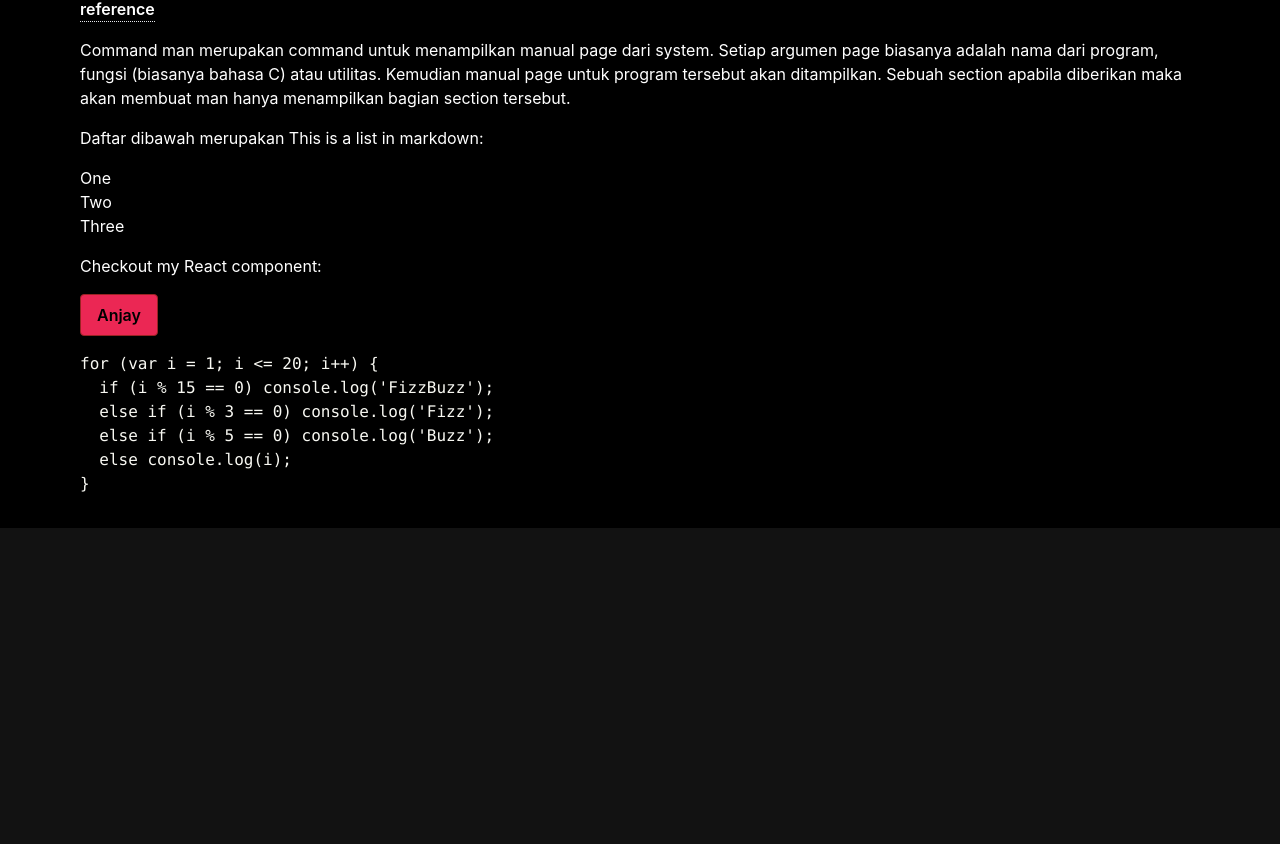
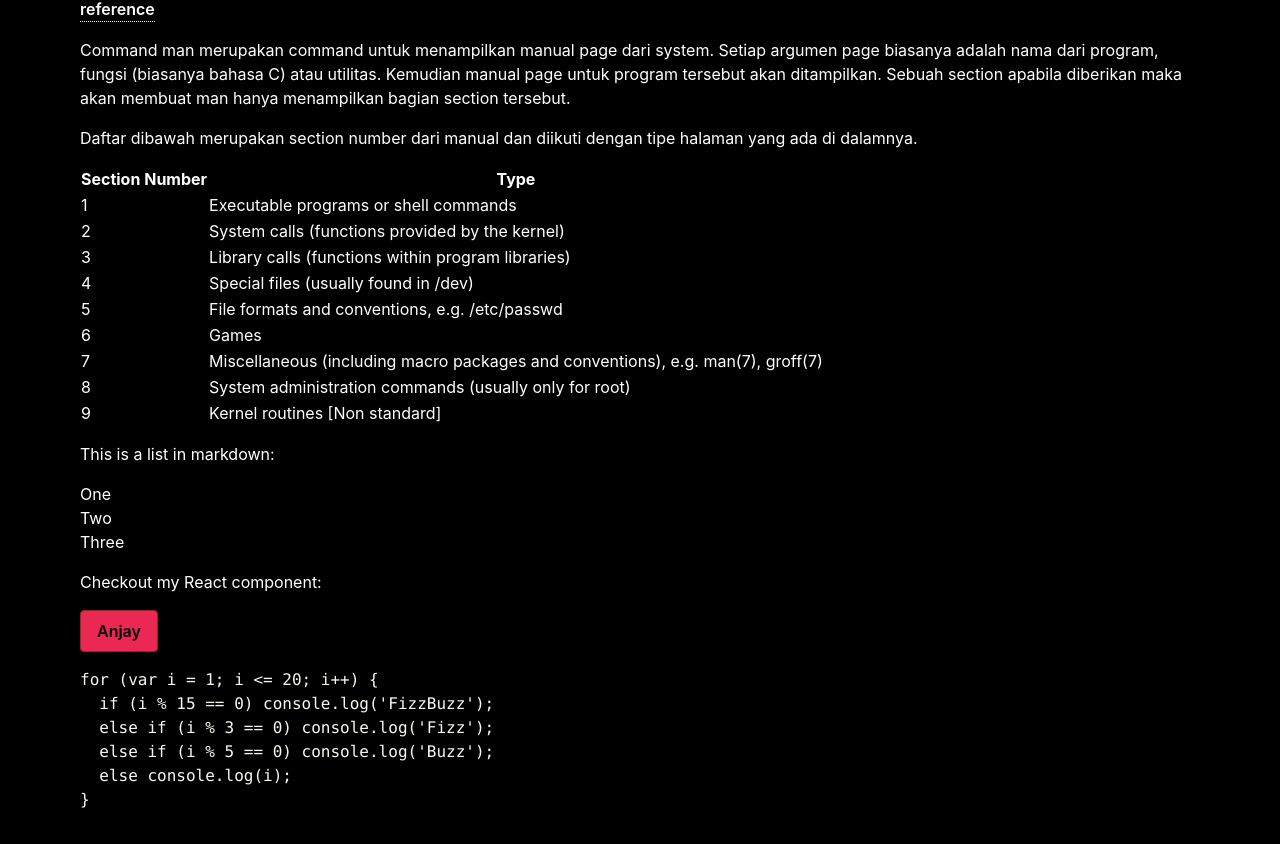
Before and after one commit to LordRonz/workshop-netsec-b201, a Next.js app: page / in a window 1280 px wide. Shown: the part 596-1440 px from the top of the page. Before the commit the page ends 1124 px from the top, so only its background shows below. Built offline with nearby package versions, Linux system fonts and the light colour scheme; no server answers.

Commit message:
feat: update content

```diff
--- a/src/contents/index.mdx
+++ b/src/contents/index.mdx
@@ -25,7 +25,20 @@ Command man merupakan command untuk menampilkan manual page dari system.
 Setiap argumen page biasanya adalah nama dari program, fungsi (biasanya bahasa C) atau utilitas.
 Kemudian manual page untuk program tersebut akan ditampilkan. Sebuah section apabila diberikan maka akan membuat man hanya menampilkan bagian section tersebut.
 
-Daftar dibawah merupakan
+Daftar dibawah merupakan section number dari manual dan diikuti dengan tipe halaman yang ada di dalamnya.
+
+| Section Number | Type                                                                            |
+| -------------- | ------------------------------------------------------------------------------- |
+| 1              | Executable programs or shell commands                                           |
+| 2              | System calls (functions provided by the kernel)                                 |
+| 3              | Library calls (functions within program libraries)                              |
+| 4              | Special files (usually found in /dev)                                           |
+| 5              | File formats and conventions, e.g. /etc/passwd                                  |
+| 6              | Games                                                                           |
+| 7              | Miscellaneous (including macro packages and conventions), e.g. man(7), groff(7) |
+| 8              | System administration commands (usually only for root)                          |
+| 9              | Kernel routines [Non standard]                                                  |
+
 This is a list in markdown:
 
 - One
```
